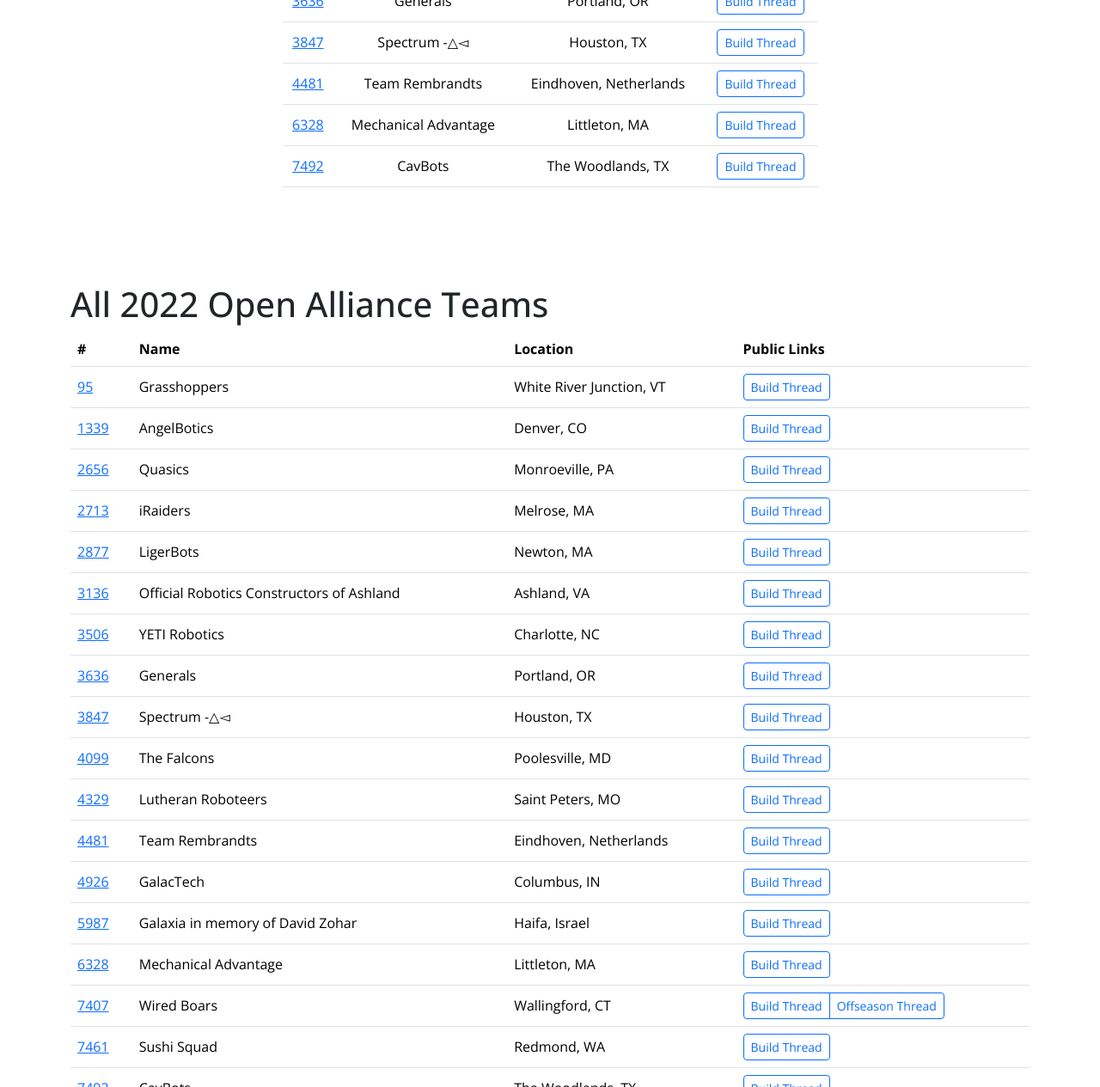
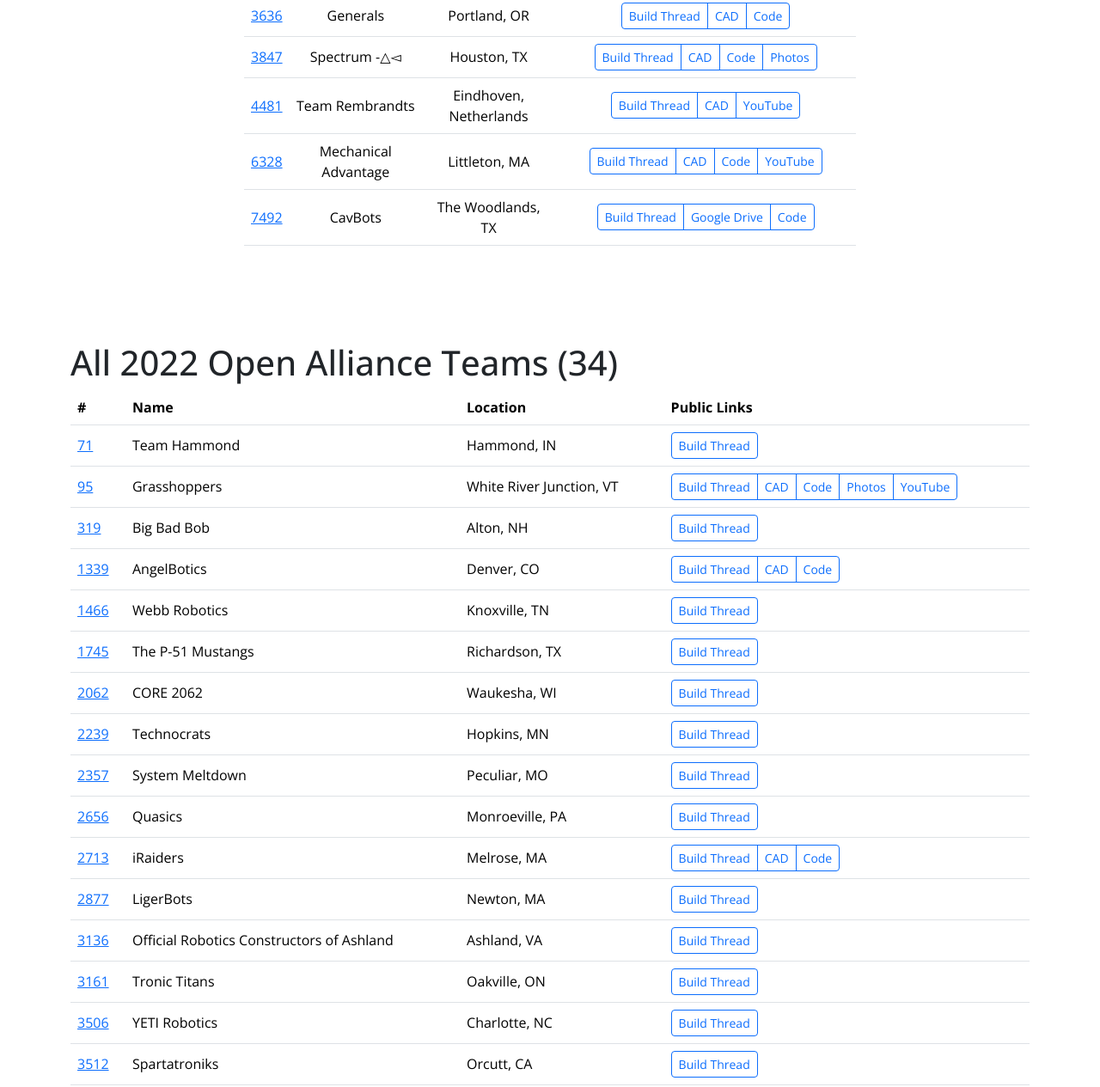
Before and after one commit to theopenalliance/theopenalliance.github.io, a Gatsby site: page /teams/2022 in a window 1280 px wide. Shown: the part 699-1964 px from the top of the page at 86% size. Built offline with nearby package versions, Linux system fonts and the light colour scheme; Gatsby itself is replaced by a stand-in of ours.

Commit message:
Add media for some teams

```diff
--- a/src/pages/teams/2022.tsx
+++ b/src/pages/teams/2022.tsx
@@ -17,16 +17,23 @@
   media?: Media[];
 }
 
+const CD = (url: string): Media => ({ url, name: "Build Thread" });
+const CAD = (url: string): Media => ({ url, name: "CAD" });
+const Photos = (url: string): Media => ({ url, name: "Photos" });
+const YouTube = (url: string): Media => ({ url, name: "YouTube" });
+const Code = (url: string): Media => ({ url, name: "Code" });
+
 const spotlightTeams: TeamInfo[] = [
   {
     number: 95,
     name: "Grasshoppers",
     location: "White River Junction, VT",
     media: [
-      {
-        name: "Build Thread",
-        url: "https://www.chiefdelphi.com/t/frc95-2022-build-thread/398263",
-      },
+      CD("https://www.chiefdelphi.com/t/frc95-2022-build-thread/398263"),
+      CAD("https://cad.onshape.com/documents/ff29bfac394b96c4cbc0d4e7"),
+      Code("https://github.com/first95/FRC2022"),
+      Photos("https://imgur.com/a/NjDfHCq"),
+      YouTube("https://www.youtube.com/channel/UCRXcfSYmEfn7XpdtmPtiFZA"),
     ],
   },
   {
@@ -34,10 +41,13 @@
     name: "AngelBotics",
     location: "Denver, CO",
     media: [
-      {
-        name: "Build Thread",
-        url: "https://www.chiefdelphi.com/t/1339-open-alliance-build-thread/398264",
-      },
+      CD(
+        "https://www.chiefdelphi.com/t/1339-open-alliance-build-thread/398264"
+      ),
+      CAD(
+        "https://cad.onshape.com/documents/88b99c758855cbe7121ae77c/w/35167a1e331b7ee18e42ad0d/e/d3b9e693ad11c34f42f4fa88"
+      ),
+      Code("https://github.com/Angelbots1339/2022_Competition_Season"),
     ],
   },
   {
@@ -45,10 +55,13 @@
     name: "iRaiders",
     location: "Melrose, MA",
     media: [
-      {
-        name: "Build Thread",
-        url: "https://www.chiefdelphi.com/t/frc-2713-iraiders-2022-build-thread/398350",
-      },
+      CD(
+        "https://www.chiefdelphi.com/t/frc-2713-iraiders-2022-build-thread/398350"
+      ),
+      CAD(
+        "https://cad.onshape.com/documents/03f8a0da7179b63f708c664f/w/82aa1887423a1d97da774162/e/7f81ae34c2b2b5582f4c7f7b"
+      ),
+      Code("https://github.com/iraiders/Robot2022"),
     ],
   },
   {
@@ -56,10 +69,13 @@
     name: "Generals",
     location: "Portland, OR",
     media: [
-      {
-        name: "Build Thread",
-        url: "https://www.chiefdelphi.com/t/3636-open-alliance-2022-build-thread/398429",
-      },
+      CD(
+        "https://www.chiefdelphi.com/t/3636-open-alliance-2022-build-thread/398429"
+      ),
+      CAD(
+        "https://cad.onshape.com/documents/cd0b0e474e581bdfec4f150d/w/373f57dad67277118d0ce57f/e/c2171cda5e1e5e8ab11e90ac"
+      ),
+      Code("https://github.com/FRC3636/frc-2022"),
     ],
   },
   {
@@ -67,10 +83,12 @@
     name: "Spectrum -△◅",
     location: "Houston, TX",
     media: [
-      {
-        name: "Build Thread",
-        url: "https://www.chiefdelphi.com/t/spectrum-3847-build-blog-2022/399190",
-      },
+      CD("https://www.chiefdelphi.com/t/spectrum-3847-build-blog-2022/399190"),
+      CAD(
+        "https://cad.onshape.com/documents/995ee9b75573cf463f84dbbc/w/80aecca8674f728b1e04236c/e/dac0a7693d84c119c3ce8bab"
+      ),
+      Code("https://github.com/Spectrum3847/Infrared-2022"),
+      Photos("https://photos.spectrum3847.org/2022-FRC-1/2022-Build-Season-1/"),
     ],
   },
   {
@@ -78,10 +96,13 @@
     name: "Team Rembrandts",
     location: "Eindhoven, Netherlands",
     media: [
-      {
-        name: "Build Thread",
-        url: "https://www.chiefdelphi.com/t/frc-4481-team-rembrandts-2022-build-thread/398855",
-      },
+      CD(
+        "https://www.chiefdelphi.com/t/frc-4481-team-rembrandts-2022-build-thread/398855"
+      ),
+      CAD(
+        "https://grabcad.com/library/frc-4481-team-rembrandts-resurrection-v3-1"
+      ),
+      YouTube("https://www.youtube.com/c/Teamrembrandts"),
     ],
   },
   {
@@ -89,10 +110,14 @@
     name: "Mechanical Advantage",
     location: "Littleton, MA",
     media: [
-      {
-        name: "Build Thread",
-        url: "https://www.chiefdelphi.com/t/frc-6328-mechanical-advantage-2022-build-thread/398645",
-      },
+      CD(
+        "https://www.chiefdelphi.com/t/frc-6328-mechanical-advantage-2022-build-thread/398645"
+      ),
+      CAD(
+        "https://cad.onshape.com/documents/b83cb8e60cea7c17cbee6692/w/13284a7a33c1b2621631c2ee/e/ee2cff08193b9fc024e2c99f?renderMode=0&uiState=61d32f5fe24e8c7bed4016c8"
+      ),
+      Code("https://github.com/Mechanical-Advantage/RobotCode2022"),
+      YouTube("https://www.youtube.com/c/LittletonRobotics"),
     ],
   },
   {
@@ -100,10 +125,12 @@
     name: "CavBots",
     location: "The Woodlands, TX",
     media: [
+      CD("https://www.chiefdelphi.com/t/7492-cavbots-2022-build-blog/398060"),
       {
-        name: "Build Thread",
-        url: "https://www.chiefdelphi.com/t/7492-cavbots-2022-build-blog/398060",
+        name: "Google Drive",
+        url: "https://drive.google.com/drive/folders/1F3rJx6nQj4Q9a8wefGKip94JwrXC1l82",
       },
+      Code("https://github.com/CAVALIER-ROBOTICS/ColorSensorAndArray"),
     ],
   },
 ].sort((a, b) => a.number - b.number);
@@ -115,10 +142,9 @@
     name: "Wired Boars",
     location: "Wallingford, CT",
     media: [
-      {
-        name: "Build Thread",
-        url: "https://www.chiefdelphi.com/t/frc-7407-2022-open-alliance-build-thread/398674",
-      },
+      CD(
+        "https://www.chiefdelphi.com/t/frc-7407-2022-open-alliance-build-thread/398674"
+      ),
       {
         name: "Offseason Thread",
         url: "https://www.chiefdelphi.com/t/7407-offseason-upgrades-open-alliance/413213",
@@ -130,10 +156,9 @@
     name: "The Falcons",
     location: "Poolesville, MD",
     media: [
-      {
-        name: "Build Thread",
-        url: "https://www.chiefdelphi.com/t/frc-4099-the-falcons-2022-build-blog/398376",
-      },
+      CD(
+        "https://www.chiefdelphi.com/t/frc-4099-the-falcons-2022-build-blog/398376"
+      ),
     ],
   },
   {
@@ -141,10 +166,7 @@
     name: "GalacTech",
     location: "Columbus, IN",
     media: [
-      {
-        name: "Build Thread",
-        url: "https://www.chiefdelphi.com/t/galactech-4926-build-blog-2022/398705",
-      },
+      CD("https://www.chiefdelphi.com/t/galactech-4926-build-blog-2022/398705"),
     ],
   },
   {
@@ -152,10 +174,7 @@
     name: "Lutheran Roboteers",
     location: "Saint Peters, MO",
     media: [
-      {
-        name: "Build Thread",
-        url: "https://www.chiefdelphi.com/t/frc-4329-2022-build-thread/401500",
-      },
+      CD("https://www.chiefdelphi.com/t/frc-4329-2022-build-thread/401500"),
     ],
   },
   {
@@ -163,10 +182,9 @@
     name: "Sushi Squad",
     location: "Redmond, WA",
     media: [
-      {
-        name: "Build Thread",
-        url: "https://www.chiefdelphi.com/t/frc-7461-sushi-squad-2022-build-thread/398649",
-      },
+      CD(
+        "https://www.chiefdelphi.com/t/frc-7461-sushi-squad-2022-build-thread/398649"
+      ),
     ],
   },
   {
@@ -174,10 +192,9 @@
     name: "Official Robotics Constructors of Ashland",
     location: "Ashland, VA",
     media: [
-      {
-        name: "Build Thread",
-        url: "https://www.chiefdelphi.com/t/orca3136-open-alliance-2022-build-log/399120",
-      },
+      CD(
+        "https://www.chiefdelphi.com/t/orca3136-open-alliance-2022-build-log/399120"
+      ),
     ],
   },
   {
@@ -185,10 +202,9 @@
     name: "Galaxia in memory of David Zohar",
     location: "Haifa, Israel",
     media: [
-      {
-        name: "Build Thread",
-        url: "https://www.chiefdelphi.com/t/frc-5987-open-alliance-build-thread/398861",
-      },
+      CD(
+        "https://www.chiefdelphi.com/t/frc-5987-open-alliance-build-thread/398861"
+      ),
     ],
   },
   {
@@ -196,10 +212,9 @@
     name: "YETI Robotics",
     location: "Charlotte, NC",
     media: [
-      {
-        name: "Build Thread",
-        url: "https://www.chiefdelphi.com/t/frc-3506-yeti-robotics-2022-build-thread/398740",
-      },
+      CD(
+        "https://www.chiefdelphi.com/t/frc-3506-yeti-robotics-2022-build-thread/398740"
+      ),
     ],
   },
   {
@@ -207,10 +222,9 @@
     name: "Quasics",
     location: "Monroeville, PA",
     media: [
-      {
-        name: "Build Thread",
-        url: "https://www.chiefdelphi.com/t/frc-2656-quasics-2022-build-thread/398694",
-      },
+      CD(
+        "https://www.chiefdelphi.com/t/frc-2656-quasics-2022-build-thread/398694"
+      ),
     ],
   },
   {
@@ -218,11 +232,162 @@
     name: "LigerBots",
     location: "Newton, MA",
     media: [
-      {
-        name: "Build Thread",
-        url: "https://www.chiefdelphi.com/t/ligerbots-frc-2877-openalliance-build-thread-2022/398824",
-      },
+      CD(
+        "https://www.chiefdelphi.com/t/ligerbots-frc-2877-openalliance-build-thread-2022/398824"
+      ),
     ],
+  },
+  {
+    number: 5431,
+    name: "Titan Robotics",
+    location: "Plano, TX",
+    media: [
+      CD(
+        "https://www.chiefdelphi.com/t/frc-5431-titan-robotics-2022-build-thread/400408"
+      ),
+    ],
+  },
+  {
+    number: 2239,
+    name: "Technocrats",
+    location: "Hopkins, MN",
+    media: [
+      CD("https://www.chiefdelphi.com/t/2239-open-alliance-2022-thread/398646"),
+    ],
+  },
+  {
+    number: 8728,
+    name: "Argonauts",
+    location: "Troy, MI",
+    media: [
+      CD(
+        "https://www.chiefdelphi.com/t/frc-8728-open-alliance-build-thread/398431"
+      ),
+    ],
+  },
+  {
+    number: 3512,
+    name: "Spartatroniks",
+    location: "Orcutt, CA",
+    media: [
+      CD(
+        "https://www.chiefdelphi.com/t/spartatroniks-3512-build-blog-2022/400462"
+      ),
+    ],
+  },
+  {
+    number: 2357,
+    name: "System Meltdown",
+    location: "Peculiar, MO",
+    media: [
+      CD(
+        "https://www.chiefdelphi.com/t/frc-2357-system-meltdown-2022-build-thread/399174"
+      ),
+    ],
+  },
+  {
+    number: 6838,
+    name: "X-SHARC",
+    location: "Istanbul, Turkey",
+    media: [
+      CD("https://www.chiefdelphi.com/t/x-sharc-6838-build-blog-2022/398883"),
+    ],
+  },
+  {
+    number: 5417,
+    name: "Eagle Robotics",
+    location: "Allen, TX",
+    media: [
+      CD(
+        "https://www.chiefdelphi.com/t/eagle-robotics-5417-2022-build-thread/401134"
+      ),
+    ],
+  },
+  {
+    number: 71,
+    name: "Team Hammond",
+    location: "Hammond, IN",
+    media: [
+      CD(
+        "https://www.chiefdelphi.com/t/frc-71-team-hammond-2022-build-thread/398214"
+      ),
+    ],
+  },
+  {
+    number: 5104,
+    name: "BreakerBots",
+    location: "Pacific Grove, CA",
+    media: [
+      CD(
+        "https://www.chiefdelphi.com/t/frc5104-breakerbots-2022-build-thread/398267"
+      ),
+    ],
+  },
+  {
+    number: 6762,
+    name: "Oscats",
+    location: "Hillsborough, NH",
+    media: [
+      CD(
+        "https://www.chiefdelphi.com/t/frc-6762-open-alliance-2022-build-thread/398916"
+      ),
+    ],
+  },
+  {
+    number: 1466,
+    name: "Webb Robotics",
+    location: "Knoxville, TN",
+    media: [
+      CD(
+        "https://www.chiefdelphi.com/t/frc-1466-webb-robotics-2022-build-thread/398774"
+      ),
+    ],
+  },
+  {
+    number: 2062,
+    name: "CORE 2062",
+    location: "Waukesha, WI",
+    media: [
+      CD(
+        "https://www.chiefdelphi.com/t/frc-2062-open-alliance-build-thread/400986"
+      ),
+    ],
+  },
+  {
+    number: 3161,
+    name: "Tronic Titans",
+    location: "Oakville, ON",
+    media: [
+      CD(
+        "https://www.chiefdelphi.com/t/team-3161-tronic-titans-build-blog-2022/400485"
+      ),
+    ],
+  },
+  {
+    number: 8574,
+    name: "Audeamus",
+    location: "North York, ON",
+    media: [
+      CD(
+        "https://www.chiefdelphi.com/t/frc-8574-audeamus-open-alliance-build-thread/399041"
+      ),
+    ],
+  },
+  {
+    number: 1745,
+    name: "The P-51 Mustangs",
+    location: "Richardson, TX",
+    media: [
+      CD(
+        "https://www.chiefdelphi.com/t/frc-1745-open-design-for-frc22-again-again-build-thread/398778"
+      ),
+    ],
+  },
+  {
+    number: 319,
+    name: "Big Bad Bob",
+    location: "Alton, NH",
+    media: [CD("https://www.chiefdelphi.com/t/frc-319-public-cad-2022/401715")],
   },
 ].sort((a, b) => a.number - b.number);
 
@@ -250,7 +415,12 @@
             <td>
               <ButtonGroup>
                 {t.media?.map((m) => (
-                  <Button href={m.url} variant="outline-primary" size="sm">
+                  <Button
+                    href={m.url}
+                    variant="outline-primary"
+                    size="sm"
+                    className="text-nowrap"
+                  >
                     {m.name}
                   </Button>
                 ))}
@@ -279,12 +449,12 @@
           height="72"
         />
         <h1 className="display-5 fw-bold">2022 Highlighted Teams</h1>
-        <div className="col-lg-7 mx-auto">
+        <div className="col-lg-8 mx-auto">
           <p className="lead mb-4"></p>
           <TeamInfoTable teamInfo={spotlightTeams} />
         </div>
       </div>
-      <h1>All 2022 Open Alliance Teams</h1>
+      <h1>All 2022 Open Alliance Teams ({allTeams.length})</h1>
       <TeamInfoTable teamInfo={allTeams} />
     </Layout>
   );
```
